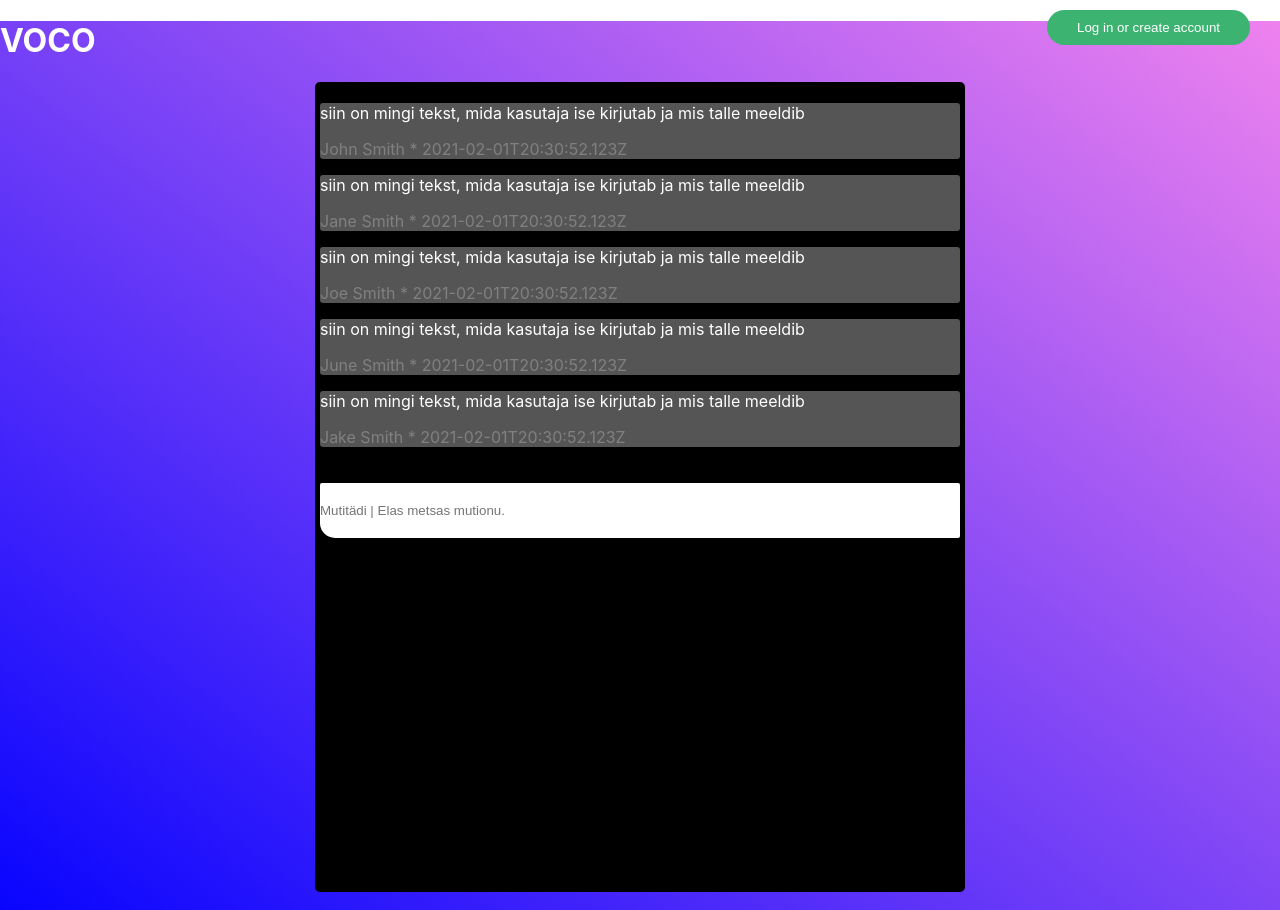
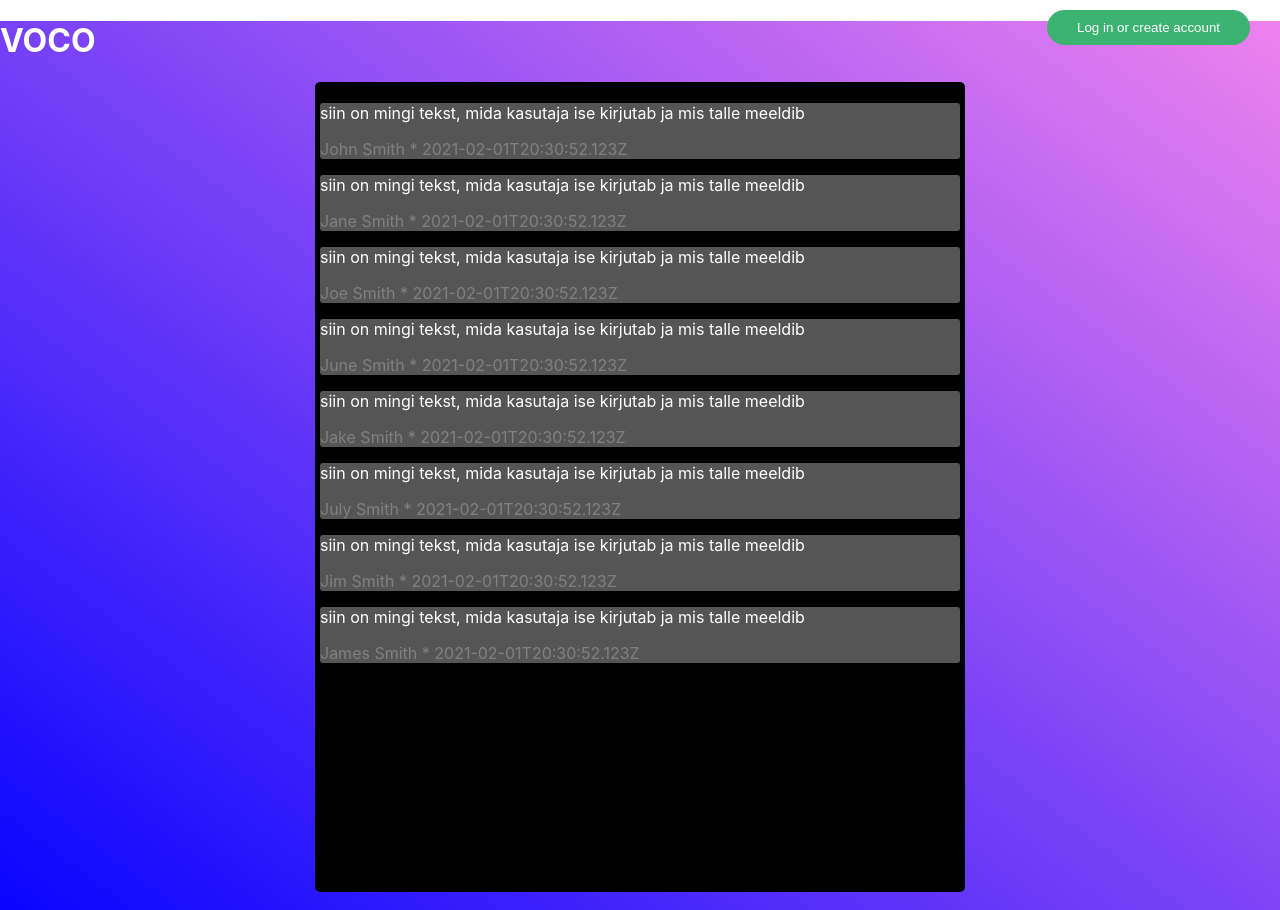
Before and after one commit to maarikal/voco-chat-client, a React (Create React App) app: page / in a window 1280 px wide. Shown: the top 910 px of the page. Built offline with nearby package versions, Linux system fonts and the light colour scheme; no server answers.

Commit message:
Finished writing messages.

```diff
--- a/src/App.css
+++ b/src/App.css
@@ -36,6 +36,7 @@
     padding: 20px 0px;
     border-radius: 2px 2px 2px 15px;
     float: left;
+    /* overflow: */
 
 }
 
--- a/src/App.js
+++ b/src/App.js
@@ -2,8 +2,43 @@ import React  from "react";
 import './App.css';
 import Input from "./components/input/Input";
 import Chat from "./components/chat/Chat";
+import {useEffect, useState} from 'react'
+import {connectToServer, socket} from './socket-service'
+import data from "./data.json";
+
 
 function App() {
+    const [author, setAuthor] = useState('');
+    const [message, setMessage] = useState('');
+    const [messages, setMessages] = useState(data);
+
+
+    useEffect(() => {
+        connectToServer()
+            .then((message) => {
+                console.log(message);
+            });
+    }, []);
+
+    const handleSubmit = () => {
+        const chat = {
+            message,
+            username: author,
+        }
+        socket.send(JSON.stringify(chat));
+
+        socket.onmessage = (websocketData) => {
+            const chatObject = JSON.parse(websocketData.data);
+            console.log('chatObject', chatObject)
+            setMessages([...messages, {
+                message: chatObject.message,
+                username: chatObject.username,
+                date: chatObject.date,
+            }]);
+        }
+        setMessage('');
+    };
+
     return (
         <div className="page">
             <h1> VOCO </h1>
@@ -11,14 +46,15 @@ function App() {
                 <button className='buttonLog' type="submit"> Log in or create account </button>
             </div>
             <div className="chat-container">
-                <Chat/>
+                <Chat messages={messages}/>
                 <br/>
-                <input className="input" placeholder="Mutitädi | Elas metsas mutionu."/>
             </div>
             <br/>
 
             <div className="btn-container" >
-                <button className='buttonSend' type="submit"> SEND </button>
+                <Input placeholder= "autor" onChange={setAuthor} value={author}/>
+                <Input placeholder= "sõnum" onChange={setMessage} value={message}/>
+                <button className='buttonSend' onClick={handleSubmit}> SEND </button>
             </div>
 
         </div>
--- a/src/components/chat/Chat.jsx
+++ b/src/components/chat/Chat.jsx
@@ -1,11 +1,11 @@
-import React from 'react';
+import React, {useState, useEffect} from 'react';
 import Chatcard from "../chatcard/Chatcard";
 import data from '../../data.json';
 
-function Chat() {
+function Chat({messages}) {
     return (
         <div className="container">
-            {data.map((item) => {
+            {messages.length !== 0 && messages.map((item) => {
                 return(<Chatcard
                     message={item.message}
                     username={item.username}
--- a/src/components/input/Input.jsx
+++ b/src/components/input/Input.jsx
@@ -1,8 +1,10 @@
 import React from 'react';
 
-function Input(placeholder) {
+function Input({placeholder, onChange, value}) {
     return (
-        <input placeholder={placeholder} />
+        <input placeholder={placeholder} value={value}
+        onChange={(e) => onChange(e.target.value)}
+        />
     );
 }
 
--- a/src/data.json
+++ b/src/data.json
@@ -28,5 +28,26 @@
     "username": "Jake Smith",
     "message": "siin on mingi tekst, mida kasutaja ise kirjutab ja mis talle meeldib",
     "date": "2021-02-01T20:30:52.123Z"
+  },
+
+  {
+    "id": 6,
+    "username": "July Smith",
+    "message": "siin on mingi tekst, mida kasutaja ise kirjutab ja mis talle meeldib",
+    "date": "2021-02-01T20:30:52.123Z"
+  },
+
+  {
+    "id": 7,
+    "username": "Jim Smith",
+    "message": "siin on mingi tekst, mida kasutaja ise kirjutab ja mis talle meeldib",
+    "date": "2021-02-01T20:30:52.123Z"
+  },
+
+  {
+    "id": 8,
+    "username": "James Smith",
+    "message": "siin on mingi tekst, mida kasutaja ise kirjutab ja mis talle meeldib",
+    "date": "2021-02-01T20:30:52.123Z"
   }
 ]
--- /dev/null
+++ b/src/socket-service.js
@@ -0,0 +1,12 @@
+export const socket = new WebSocket('ws://localhost:4000/');
+
+export async function connectToServer() {
+    return new Promise((resolve, reject) => {
+        const timer = setInterval(() => {
+            if(socket.readyState === 1) {
+            clearInterval(timer)
+                resolve(socket);
+            }
+            }, 10);
+    });
+};
```
